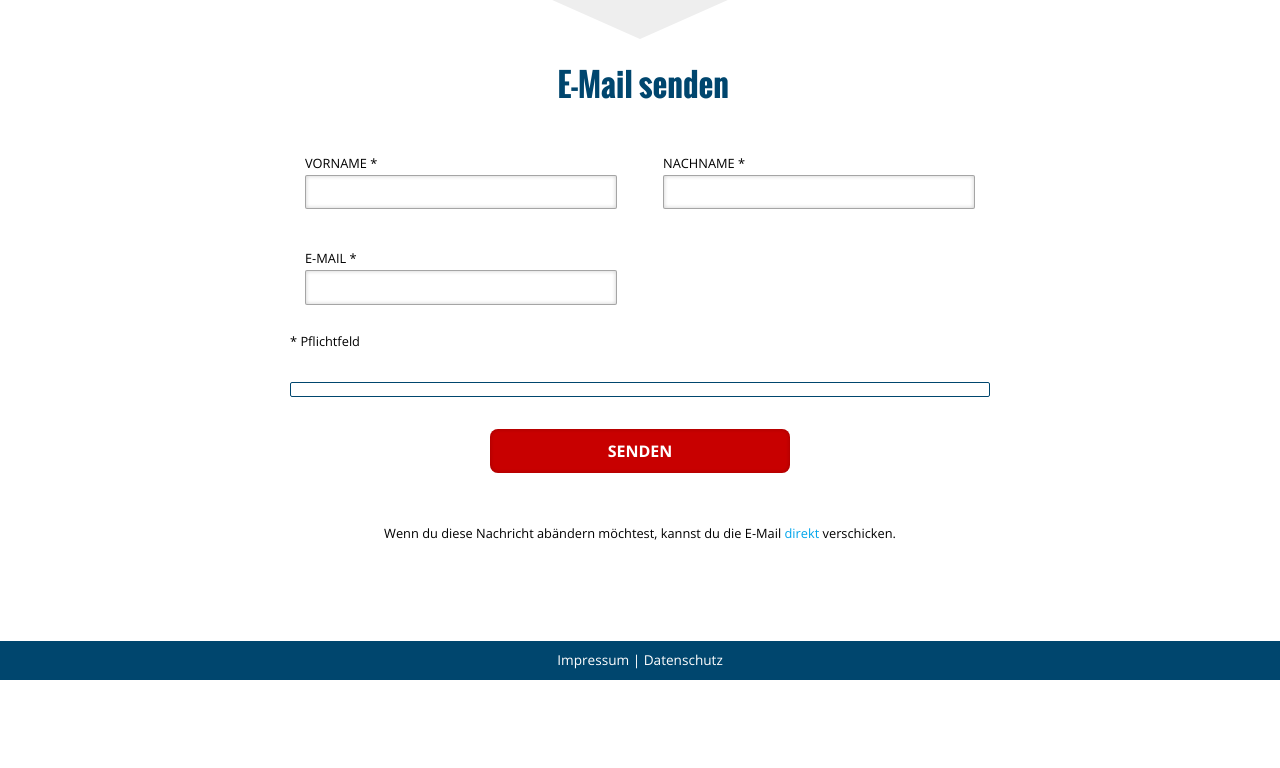
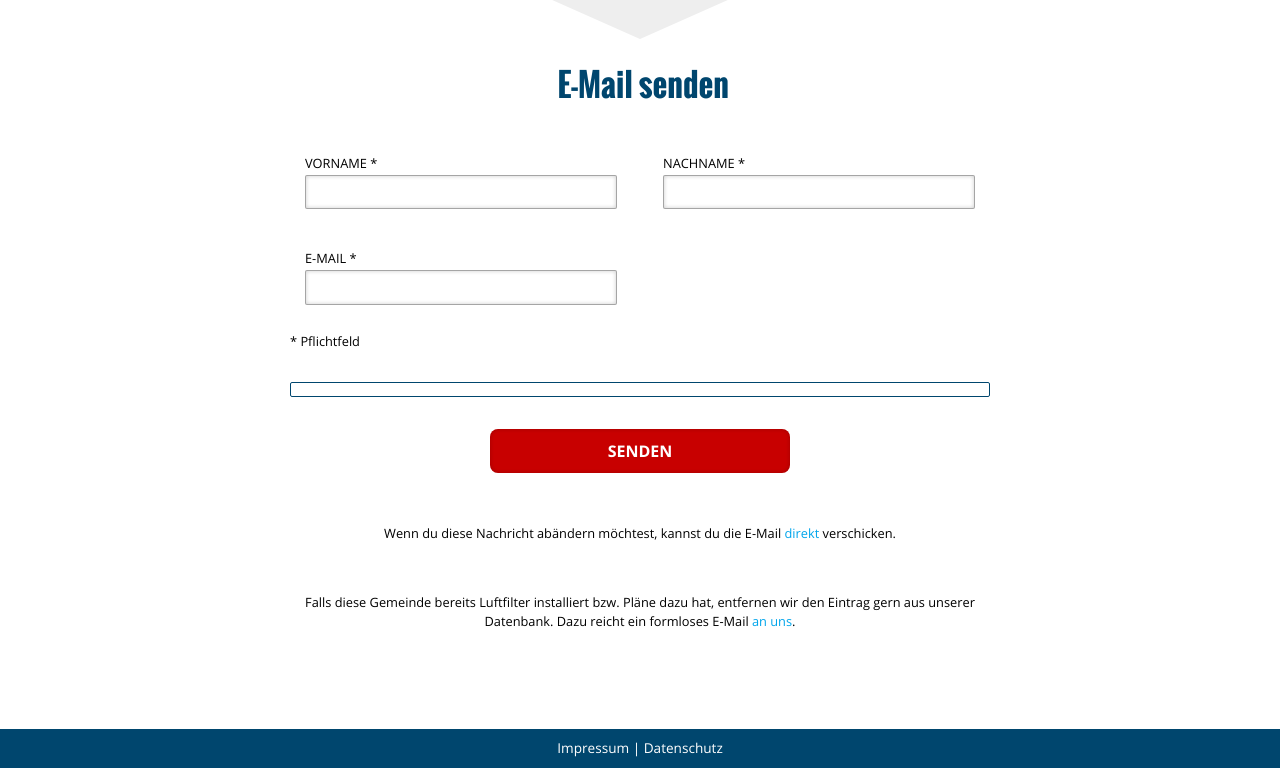
Before and after one commit to c3wien/Poke-That-Gmeind, a Python web app: template luftfilterbegehren/templates/act/city.html in a window 1280 px wide. Shown: the part 642-1410 px from the top of the page. Before the commit the page ends 1322 px from the top, so only its background shows below. Run offline with Jinja, Linux system fonts and the light colour scheme; the template is opened without the code that fills it: most values are stand-ins (such as "Sample title", 1, 10 or a date in 2020); some libraries are stand-ins or nearby versions.

Commit message:
[city] add info on removing city entry

```diff
--- a/luftfilterbegehren/templates/act/city.html
+++ b/luftfilterbegehren/templates/act/city.html
@@ -44,6 +44,7 @@
             <div class="textarea">{{ config['MAIL_CITY']|e }}</div>
             <button class="btn btn-default">Senden</button>
             <p class="center small indent">Wenn du diese Nachricht abändern möchtest, kannst du die E-Mail <a href="mailto:{{ city.contact.mail }}?subject={{ config['PROJECT_NAME'] }}">direkt</a> verschicken.</p>
+            <p class="center small indent">Falls diese Gemeinde bereits Luftfilter installiert bzw. Pläne dazu hat, entfernen wir den Eintrag gern aus unserer Datenbank. Dazu reicht ein formloses E-Mail <a href="mailto:wirhabenschon@luftfilterbegehren.at?subject={{ city }} hat schon.">an uns</a>.</p>
         </form>
     </section>
     {% endif %}
```
